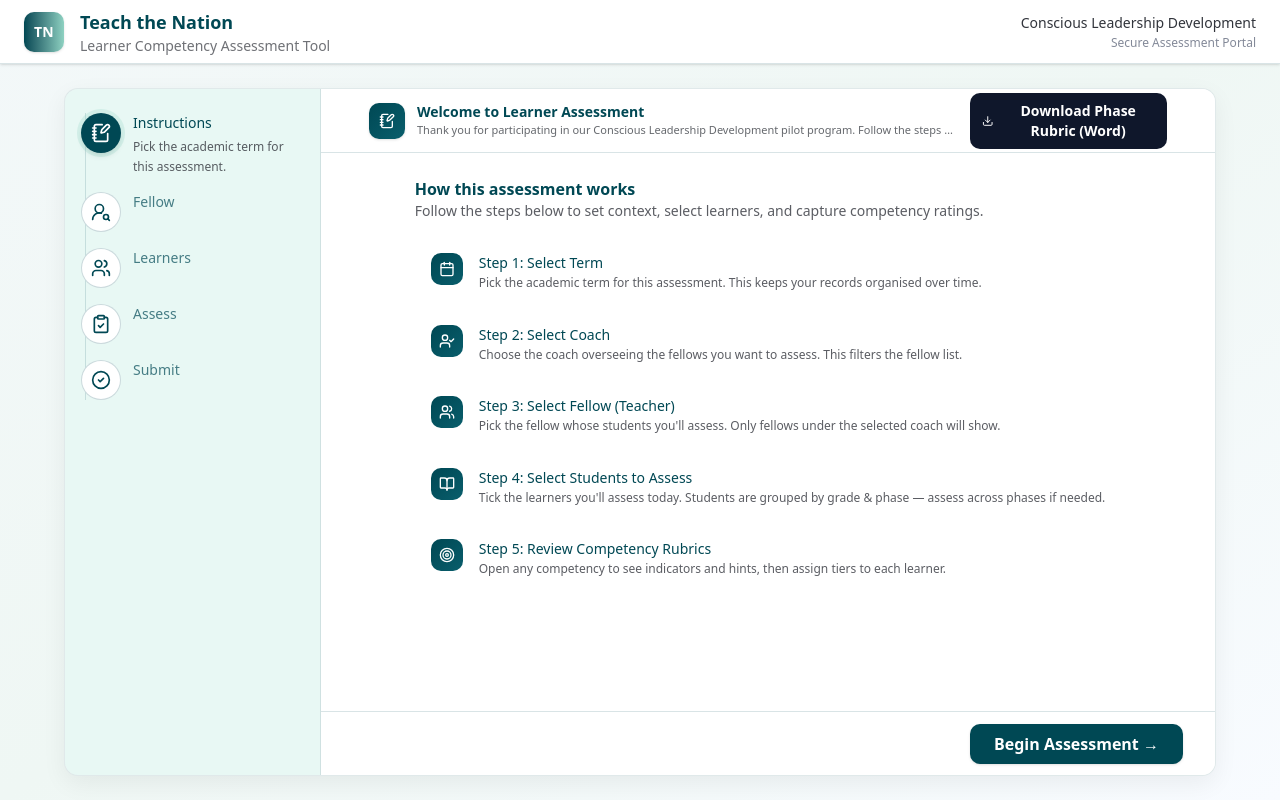
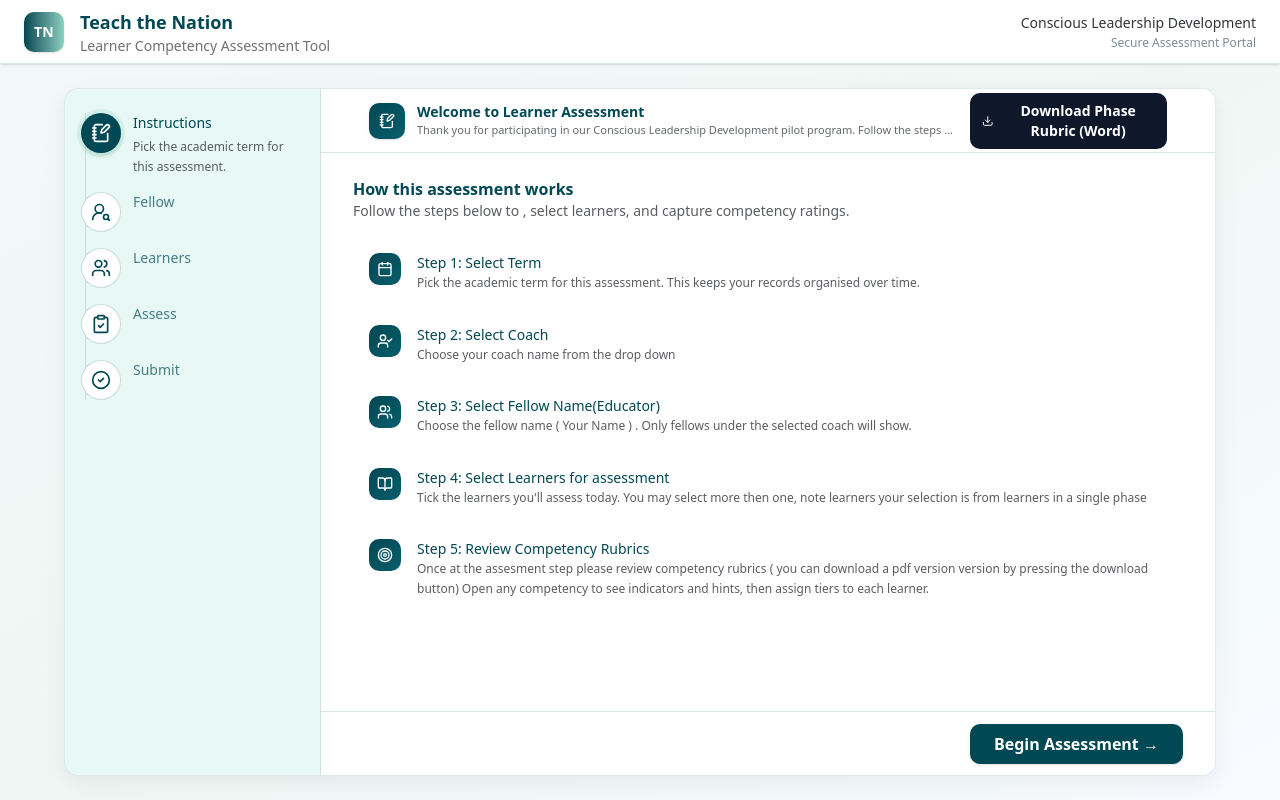
Before and after one commit to AVN-Software/learner-assesment-tool, a Next.js app: page / in a window 1280 px wide. Built offline with nearby package versions, Linux system fonts and the light colour scheme.

Commit message:
Instrctions updated Devoloping changed to progressing

```diff
--- a/src/components/steps/Instructions.tsx
+++ b/src/components/steps/Instructions.tsx
@@ -14,25 +14,25 @@ export default function Instructions() {
     {
       title: "Select Coach",
       desc:
-        "Choose the coach overseeing the fellows you want to assess. This filters the fellow list.",
+        "Choose your coach name from the drop down  ",
       icon: UserCheck,
     },
     {
-      title: "Select Fellow (Teacher)",
+      title: "Select Fellow Name(Educator)",
       desc:
-        "Pick the fellow whose students you'll assess. Only fellows under the selected coach will show.",
+        "Choose the fellow name ( Your Name ) . Only fellows under the selected coach will show.",
       icon: Users,
     },
     {
-      title: "Select Students to Assess",
+      title: "Select Learners for assessment  ",
       desc:
-        "Tick the learners you'll assess today. Students are grouped by grade & phase — assess across phases if needed.",
+        "Tick the learners you'll assess today. You may select more then one, note learners  your selection is from learners in a single phase ",
       icon: BookOpen,
     },
     {
       title: "Review Competency Rubrics",
       desc:
-        "Open any competency to see indicators and hints, then assign tiers to each learner.",
+        "Once at the assesment step please review competency rubrics ( you can download a pdf version version by pressing the download button) Open any competency to see indicators and hints, then assign tiers to each learner.",
       icon: Target,
     },
   ] as const;
@@ -45,7 +45,7 @@ export default function Instructions() {
           How this assessment works
         </h2>
         <p className="text-sm text-[#32353C]/80">
-          Follow the steps below to set context, select learners, and capture competency ratings.
+          Follow the steps below to , select learners, and capture competency ratings.
         </p>
       </div>
 
--- a/src/context/AssessmentProvider.tsx
+++ b/src/context/AssessmentProvider.tsx
@@ -29,7 +29,7 @@ export type TierKey = Exclude<TierValue, "">;
 
 export const TIER_META: Record<TierKey, { label: string; color: string }> = {
   tier1: { label: "Emerging", color: "amber" },
-  tier2: { label: "Developing", color: "blue" },
+  tier2: { label: "Progressing", color: "blue" },
   tier3: { label: "Advanced", color: "emerald" },
 };
 
```
